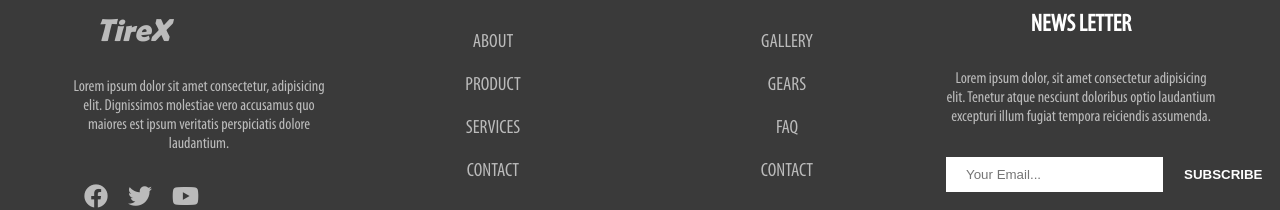
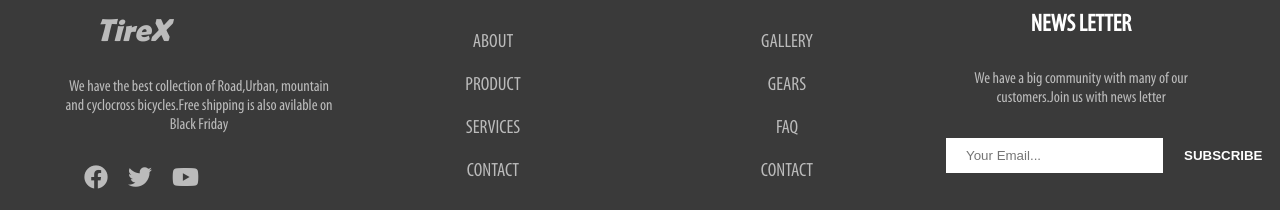
Before and after one commit to rifatlulislam/TireX-Client, a React (Create React App) app: page / in a window 1280 px wide. Shown: the part 3060-3270 px from the top of the page. Built offline with nearby package versions, Linux system fonts and the light colour scheme; no server answers.

Commit message:
loaders added

```diff
--- a/src/Pages/components/Shared/Footer/Footer.js
+++ b/src/Pages/components/Shared/Footer/Footer.js
@@ -24,9 +24,9 @@ const Footer = () => {
               </h3>
 
               <p className="footer-description">
-                Lorem ipsum dolor sit amet consectetur, adipisicing elit.
-                Dignissimos molestiae vero accusamus quo maiores est ipsum
-                veritatis perspiciatis dolore laudantium.
+                We have the best collection of Road,Urban, mountain and
+                cyclocross bicycles.Free shipping is also avilable on Black
+                Friday
               </p>
               <div className="socials">
                 <span className="social-icon">
@@ -59,9 +59,8 @@ const Footer = () => {
             <Grid item xs={12} md={3}>
               <h3 className="footer-header">news letter</h3>
               <p className="footer-description">
-                Lorem ipsum dolor, sit amet consectetur adipisicing elit.
-                Tenetur atque nesciunt doloribus optio laudantium excepturi
-                illum fugiat tempora reiciendis assumenda.
+                We have a big community with many of our customers.Join us with
+                news letter
               </p>
               <div className="subscribe-form">
                 <input type="text" placeholder="Your Email..." />
```
